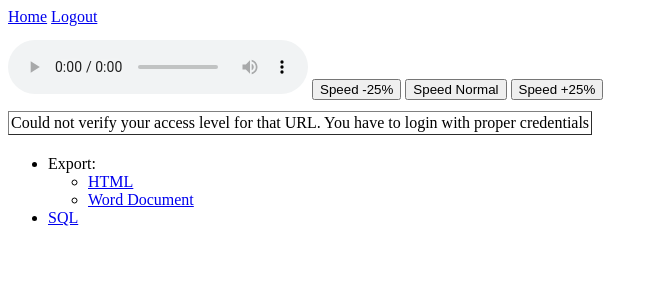
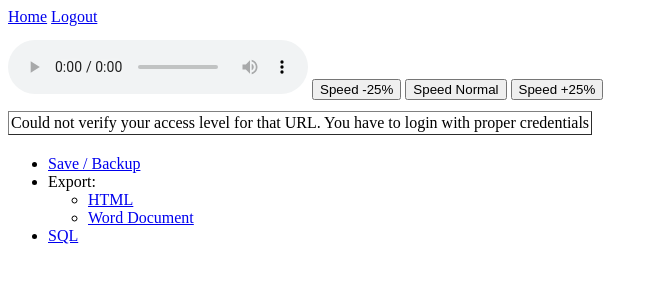
Before and after one commit to HenonDesigns/henon_transcribe_2, a Flask app: template henon_transcribe_2/templates/transcript_edit.html in a window 1280 px wide. Shown: the top 300 px of the page, without its empty margins (0-658 px from the left). Run offline with Flask 3, Linux system fonts and the light colour scheme; the template is opened without the code that fills it: most values are stand-ins (such as "Sample title", 1, 10 or a date in 2020).

Commit message:
rudimentary backup option

```diff
--- a/henon_transcribe_2/app.py
+++ b/henon_transcribe_2/app.py
@@ -394,6 +394,15 @@ def transcript_export(slug):
         return "Export method not recognized."
 
 
+@app.route("/transcript/<slug>/backup")
+@requires_auth
+def transcript_backup(slug):
+    transcript = Transcript.load(slug=slug)
+    print("backing up duckdb to S3")
+    upload_file_to_s3(transcript.db_filepath)
+    return redirect(url_for("transcript_edit", slug=slug))
+
+
 def main():
     app.run(debug=True)
 
--- a/henon_transcribe_2/templates/transcript_edit.html
+++ b/henon_transcribe_2/templates/transcript_edit.html
@@ -16,11 +16,12 @@
 
 <div style="margin-top: 20px">
   <ul>
+    <li><a href="/transcript/{{transcript.slug}}/backup">Save / Backup</a></li>
     <li>Export:<ul>
       <li><a href="/transcript/{{transcript.slug}}/export?method=html">HTML</a></li>
       <li><a href="/transcript/{{transcript.slug}}/export?method=word">Word Document</a></li>
     </ul></li>
-    <li><a href="/transcript/{{transcript.slug}}/sql">SQL</a></li>
+    <li><a target="_blank" href="/transcript/{{transcript.slug}}/sql">SQL</a></li>
   </ul>
 
 </div>
```
Also changed, not shown: README.md.
